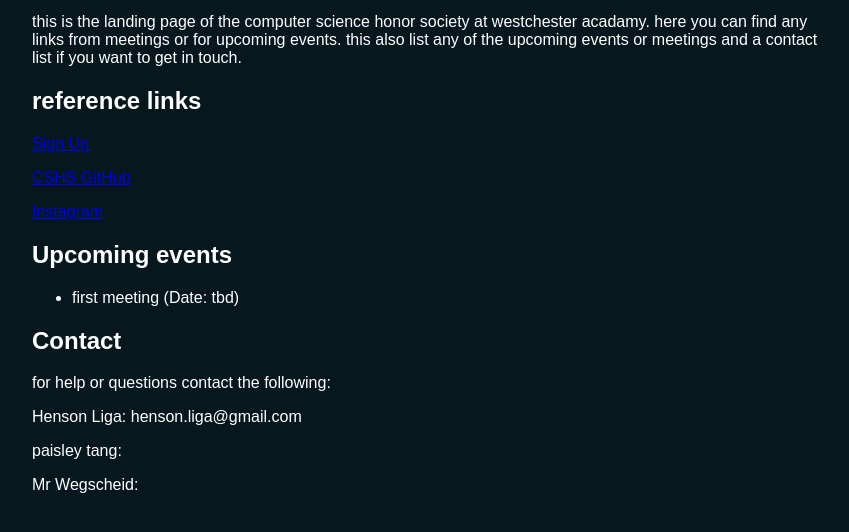
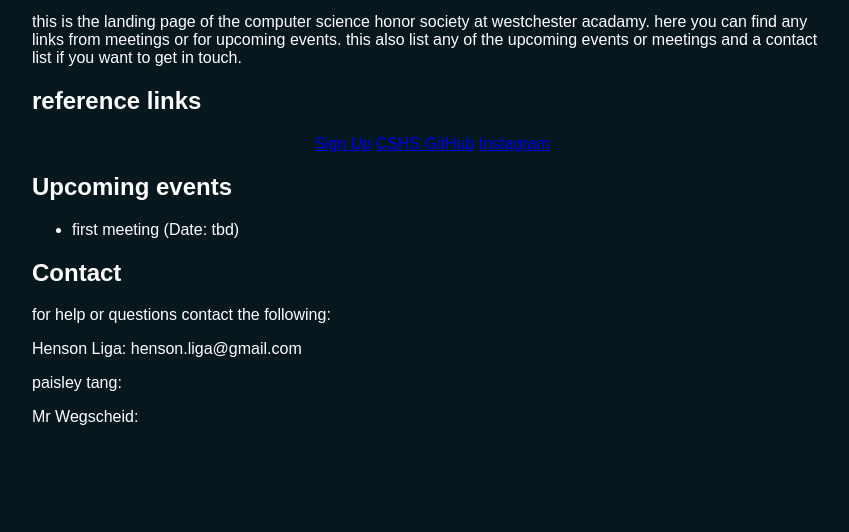
Before and after one commit to FantasticMrCat42/fantasticmrcat42.github.io, a plain HTML site: page index.html in a window 1280 px wide. Shown: the part 382-914 px from the top of the page, without its empty margins (208-1057 px from the left). After the commit the page ends 852 px from the top, so only its background shows below. Drawn offline with Linux system fonts and the light colour scheme; a web font is replaced by a local one.

Commit message:
Update index.html

```diff
--- a/index.html
+++ b/index.html
@@ -54,11 +54,11 @@
         <img src="Line1.png" alt="" width="250" hight="250">
         <center><p>this is the landing page of the computer science honor society at westchester acadamy. here you can find any links from meetings or for upcoming events. this also list any of the upcoming events or meetings and a contact list if you want to get in touch.</p></center>
         <h2> reference links </h2>
-            <p><a href="https://forms.gle/K5PE1YuJGVX9bAVa6">Sign Up</a>
+            <a href="https://forms.gle/K5PE1YuJGVX9bAVa6">Sign Up</a>
 
-            <p><a href="https://github.com/WAIScshs">CSHS GitHub</a>
+            <a href="https://github.com/WAIScshs">CSHS GitHub</a>
 
-            <p><a href="https://www.instagram.com/wais.cshs/?hl=en">Instagram</a>
+            <a href="https://www.instagram.com/wais.cshs/?hl=en">Instagram</a>
 
         <h2> Upcoming events </h2>
                 <ul>
```
